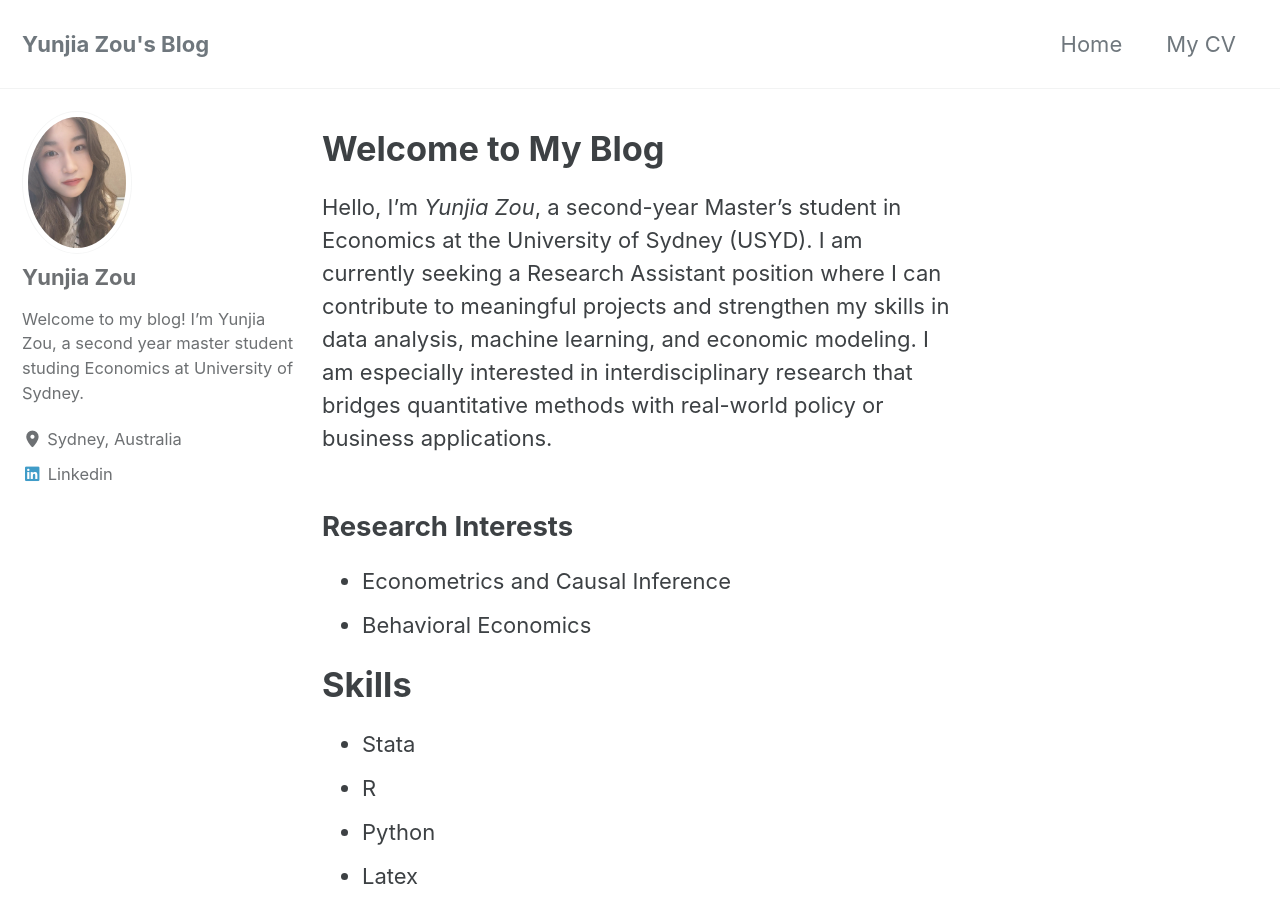
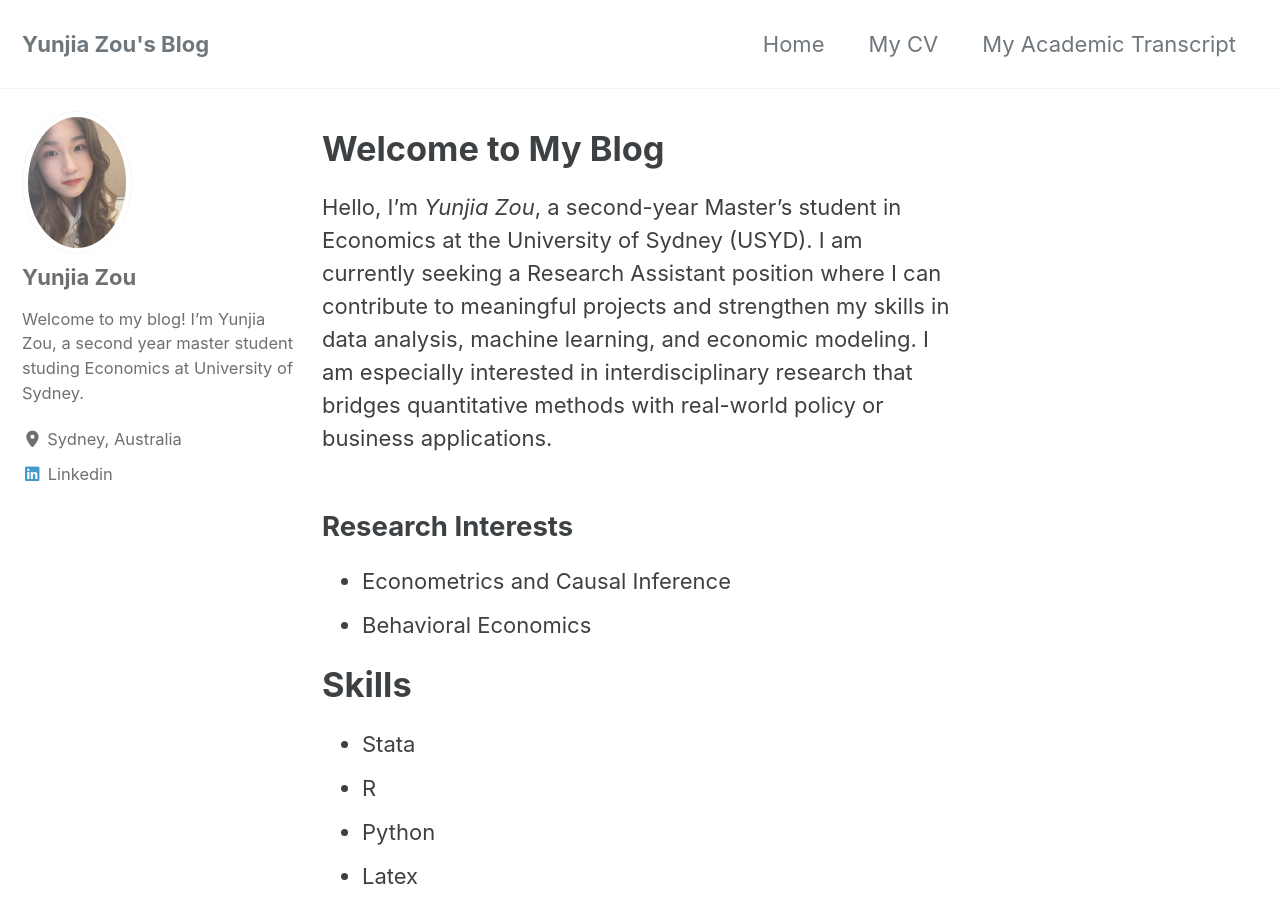
Before and after one commit to zou-yunjia/zou-yunjia.github.io, a Jekyll site: the page built from index.md, in a window 1280 px wide and 900 px high. Built offline with Jekyll 4.4.1, drawn with Linux system fonts in a browser that asks for light colours; cached includes are drawn as plain includes.

Commit message:
Transcript

```diff
--- a/_data/navigation.yml
+++ b/_data/navigation.yml
@@ -3,3 +3,5 @@ main:
     url: /
   - title: My CV
     url: /assets/cv.pdf
+  - title: My Academic Transcript
+    url: /assets/transcript.pdf
```
